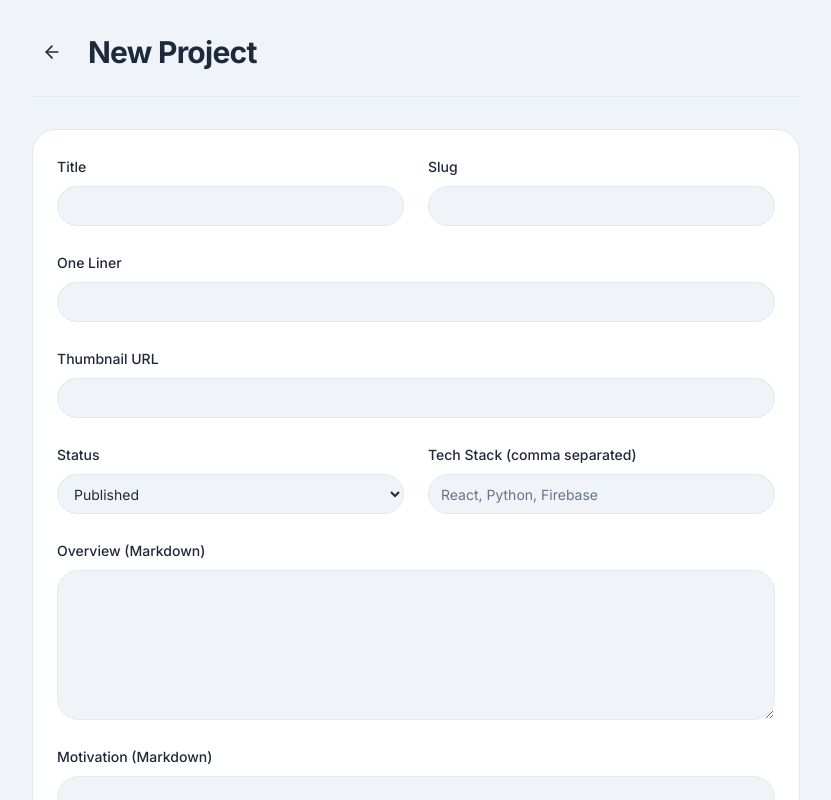
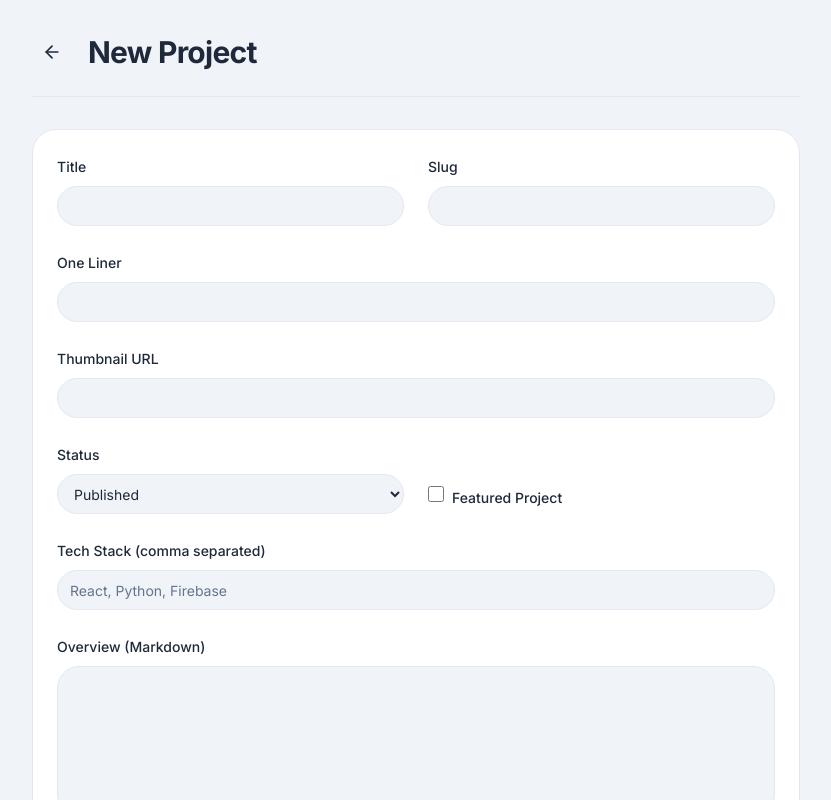
Before and after one commit to Developer-Sahil/portfolio-system, a React (Vite) app in the folder app/frontend/: page /admin/projects/new in a window 1280 px wide. Shown: the top 800 px of the page, without its empty margins (224-1055 px from the left). Built offline with nearby package versions, Linux system fonts and the light colour scheme; no server answers; sample sign-in values are in the browser's storage.

Commit message:
feat: fix project stats count and implement featured projects

```diff
--- a/app/frontend/src/pages/HomePage.jsx
+++ b/app/frontend/src/pages/HomePage.jsx
@@ -15,6 +15,7 @@ const domainIcons = {
 
 export default function HomePage() {
   const [projects, setProjects] = useState([]);
+  const [totalProjects, setTotalProjects] = useState(0);
   const [writings, setWritings] = useState([]);
   const [loading, setLoading] = useState(true);
 
@@ -26,10 +27,18 @@ export default function HomePage() {
           api.get('/writings/')
         ]);
 
-        // Filter featured projects or take first 3 if none featured
+        // Projects Logic
         const allProjects = projectsRes.data || [];
-        const featured = allProjects.filter(p => p.featured && p.status === 'published');
-        setProjects(featured.length > 0 ? featured.slice(0, 3) : allProjects.slice(0, 3));
+        const publishedProjects = allProjects.filter(p => p.status === 'published');
+
+        // 1. Set total count for stats (only published ones)
+        setTotalProjects(publishedProjects.length);
+
+        // 2. Determine which to show (Featured > First 3 Published)
+        const featured = publishedProjects.filter(p => p.featured);
+        const projectsToShow = featured.length > 0 ? featured.slice(0, 3) : publishedProjects.slice(0, 3);
+
+        setProjects(projectsToShow);
 
         // Sort writings by date desc and take top 2
         const allWritings = writingsRes.data || [];
@@ -120,7 +129,7 @@ export default function HomePage() {
                 <Folder className="w-8 h-8 text-blue-600" />
               </div>
               <p className="font-serif text-4xl lg:text-5xl font-bold text-slate-900 drop-shadow-sm">
-                {projects.length}+
+                {totalProjects}+
               </p>
               <p className="text-slate-500 mt-2 text-sm font-medium">
                 Projects Built
--- a/app/frontend/src/pages/admin/ProjectEditorPage.jsx
+++ b/app/frontend/src/pages/admin/ProjectEditorPage.jsx
@@ -19,6 +19,7 @@ const ProjectEditorPage = () => {
         thumbnail: '',
         oneLiner: '',
         techStack: '', // Comma separated for input
+        featured: false,
         status: 'published',
         overview: '',
 
@@ -82,8 +83,11 @@ const ProjectEditorPage = () => {
     }
 
     function handleChange(e) {
-        const { name, value } = e.target;
-        setFormData(prev => ({ ...prev, [name]: value }));
+        const { name, value, type, checked } = e.target;
+        setFormData(prev => ({
+            ...prev,
+            [name]: type === 'checkbox' ? checked : value
+        }));
     }
 
 
@@ -150,10 +154,22 @@ const ProjectEditorPage = () => {
                                 <option value="draft">Draft</option>
                             </select>
                         </div>
-                        <div className="space-y-2">
-                            <Label htmlFor="techStack">Tech Stack (comma separated)</Label>
-                            <Input id="techStack" name="techStack" value={formData.techStack} onChange={handleChange} placeholder="React, Python, Firebase" required />
+                        <div className="space-y-2 flex items-center gap-2 pt-8">
+                            <input
+                                type="checkbox"
+                                id="featured"
+                                name="featured"
+                                className="h-4 w-4 rounded border-gray-300 text-blue-600 focus:ring-blue-600"
+                                checked={formData.featured}
+                                onChange={handleChange}
+                            />
+                            <Label htmlFor="featured" className="mb-0 cursor-pointer">Featured Project</Label>
                         </div>
+                    </div>
+
+                    <div className="space-y-2">
+                        <Label htmlFor="techStack">Tech Stack (comma separated)</Label>
+                        <Input id="techStack" name="techStack" value={formData.techStack} onChange={handleChange} placeholder="React, Python, Firebase" required />
                     </div>
 
                     <div className="space-y-2">
```
